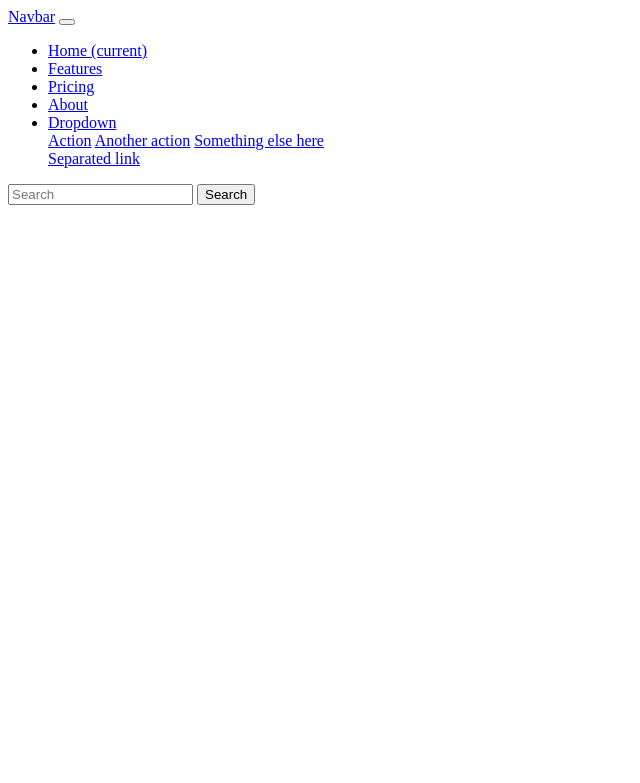
After one commit to solitarius-phoenix/technodrive, a PHP site: template module/Application/View/Application/Mock/index.phtml in a window 1280 px wide. The commit adds this page. Shown: the top 783 px of the page, without its empty margins (0-640 px from the left). Run offline with PHP 8.4, Linux system fonts and the light colour scheme; the template is opened without the code that fills it, so the values that code supplies are empty.

Commit message:
add mock controller

```diff
--- a/composer.json
+++ b/composer.json
@@ -9,8 +9,10 @@
             "Technodrive\\Module\\": "vendor/technodrive/module/src",
             "Technodrive\\Process\\": "vendor/technodrive/process/src",
             "Technodrive\\Router\\": "vendor/technodrive/router/src",
-            "Application\\": "module/Application",
-            "Administration\\": "module/Administration"
+            "Technodrive\\Dispatcher\\": "vendor/technodrive/dispatcher/src",
+            "Technodrive\\Mvc\\": "vendor/technodrive/mvc/src",
+            "Application\\": "module/Application/src/",
+            "Administration\\": "module/Administration/src/"
         }
     },
     "require": {}
--- /dev/null
+++ b/module/Application/View/Application/Mock/index.phtml
@@ -0,0 +1,40 @@
+<nav class="navbar navbar-expand-lg navbar-dark bg-primary">
+    <div class="container-fluid">
+        <a class="navbar-brand" href="#">Navbar</a>
+        <button class="navbar-toggler" type="button" data-bs-toggle="collapse" data-bs-target="#navbarColor01" aria-controls="navbarColor01" aria-expanded="false" aria-label="Toggle navigation">
+            <span class="navbar-toggler-icon"></span>
+        </button>
+        <div class="collapse navbar-collapse" id="navbarColor01">
+            <ul class="navbar-nav me-auto">
+                <li class="nav-item">
+                    <a class="nav-link active" href="#">Home
+                        <span class="visually-hidden">(current)</span>
+                    </a>
+                </li>
+                <li class="nav-item">
+                    <a class="nav-link" href="#">Features</a>
+                </li>
+                <li class="nav-item">
+                    <a class="nav-link" href="#">Pricing</a>
+                </li>
+                <li class="nav-item">
+                    <a class="nav-link" href="#">About</a>
+                </li>
+                <li class="nav-item dropdown">
+                    <a class="nav-link dropdown-toggle" data-bs-toggle="dropdown" href="#" role="button" aria-haspopup="true" aria-expanded="false">Dropdown</a>
+                    <div class="dropdown-menu">
+                        <a class="dropdown-item" href="#">Action</a>
+                        <a class="dropdown-item" href="#">Another action</a>
+                        <a class="dropdown-item" href="#">Something else here</a>
+                        <div class="dropdown-divider"></div>
+                        <a class="dropdown-item" href="#">Separated link</a>
+                    </div>
+                </li>
+            </ul>
+            <form class="d-flex">
+                <input class="form-control me-sm-2" type="search" placeholder="Search">
+                <button class="btn btn-secondary my-2 my-sm-0" type="submit">Search</button>
+            </form>
+        </div>
+    </div>
+</nav>
--- a/module/Application/View/Layout/layout.phtml
+++ b/module/Application/View/Layout/layout.phtml
@@ -1,5 +1,13 @@
-<?= $this->doctype(); ?>
-
-vous êtes dans le layout
-
+<!doctype html>
+<html>
+<head>
+    <title><?= $this->header; ?></title>
+    <link href="https://cdn.jsdelivr.net/npm/bootstrap@5.3.0-alpha3/dist/css/bootstrap.min.css" rel="stylesheet" integrity="sha384-KK94CHFLLe+nY2dmCWGMq91rCGa5gtU4mk92HdvYe+M/SXH301p5ILy+dN9+nJOZ" crossorigin="anonymous">
+    <link rel="stylesheet" href="https://bootswatch.com/5/vapor/bootstrap.min.css">
+    <script src="https://code.jquery.com/jquery-3.6.4.min.js"></script>
+    <script src="https://cdn.jsdelivr.net/npm/bootstrap@5.3.0-alpha3/dist/js/bootstrap.bundle.min.js" integrity="sha384-ENjdO4Dr2bkBIFxQpeoTz1HIcje39Wm4jDKdf19U8gI4ddQ3GYNS7NTKfAdVQSZe" crossorigin="anonymous"></script>
+</head>
+<body style="">
 <?= $this->content; ?>
+</body>
+</html>
--- a/module/Application/Module.php
+++ b/module/Application/src/Module.php
@@ -14,7 +14,7 @@ class Module
     public function getConfig(): array
     {
         return [
-            __DIR__ . '/config/application.config.php',
+            __DIR__ . '/../config/application.config.php',
         ];
     }
 
```
Also changed, not shown: module/Application/config/application.config.php (+22 -1 lines), module/Application/src/Controller/Factory/MockControllerFactory.php (added, +14 -0 lines), module/Application/src/Controller/MockController.php (added, +17 -0 lines).
